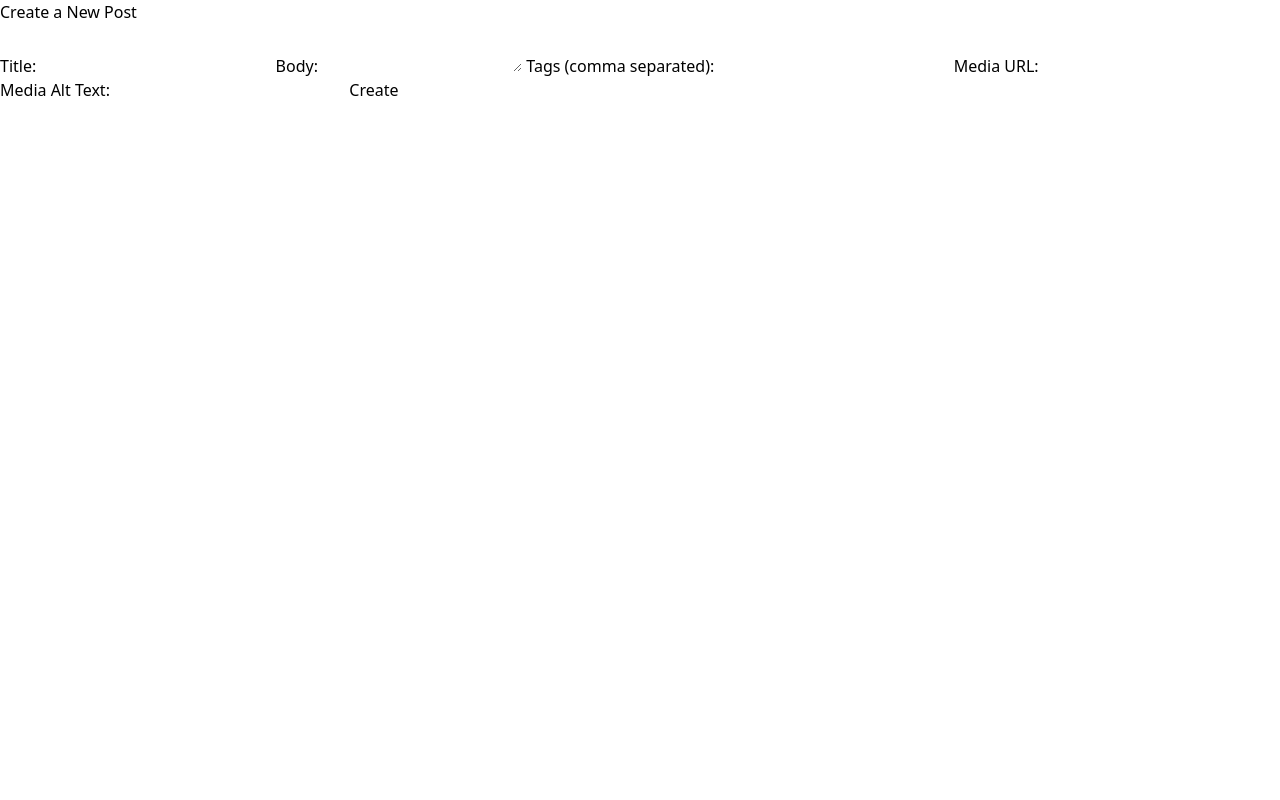
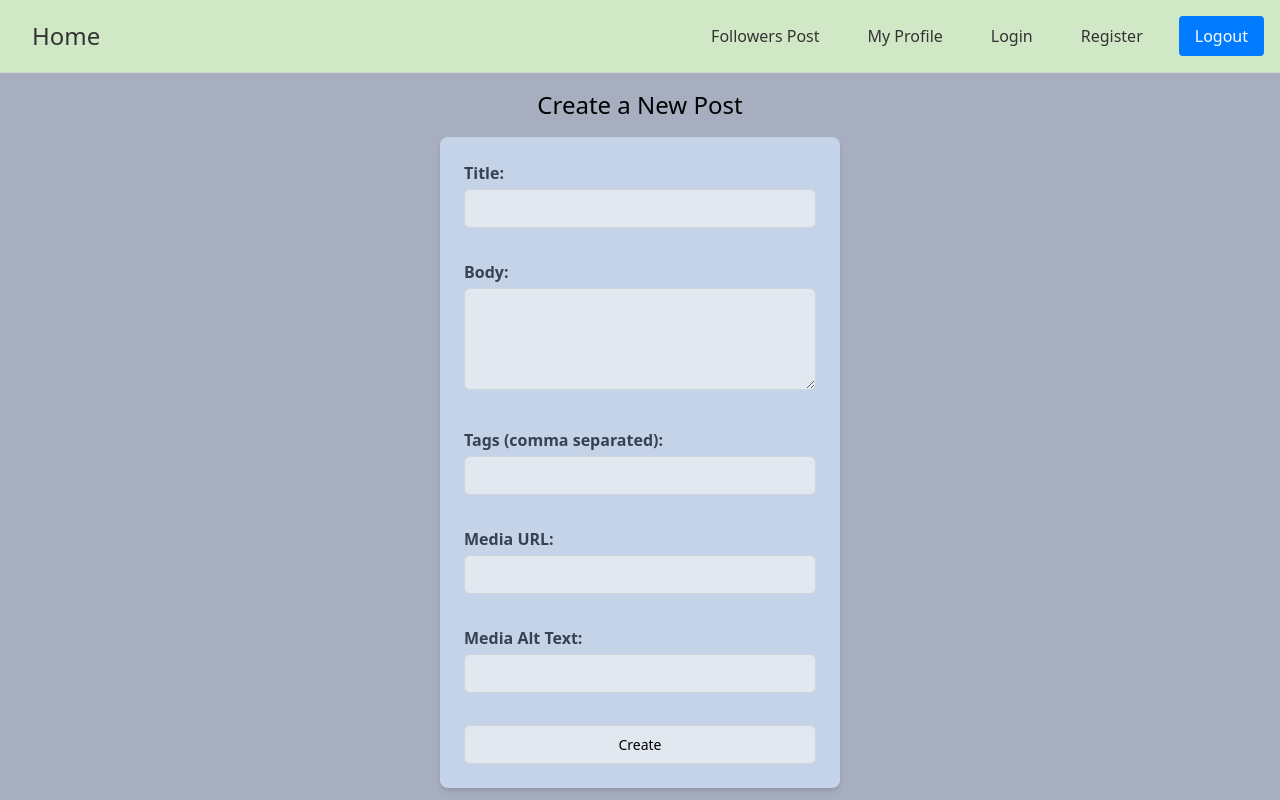
Before and after one commit to Ole12345678910/FCAJS2, a website with bundled scripts: page templates/posts/create.html in a window 1280 px wide. Built offline with nearby package versions, Linux system fonts and the light colour scheme.

Commit message:
added npm package

```diff
--- a/js/user/profile.js
+++ b/js/user/profile.js
@@ -166,7 +166,7 @@ function showEditForm(id, title, body, tags, mediaUrl, mediaAlt) {
             type="text"
             id="post-title-${id}"
             value="${title}"
-            class="edit-input bg-light-gray"
+            class="edit-input"
         >
     </div>
 
--- a/templates/auth/login.html
+++ b/templates/auth/login.html
@@ -5,7 +5,6 @@
     <meta name="viewport" content="width=device-width, initial-scale=1.0">
     <title>Login</title>
     <link rel="stylesheet" href="/dist/style.css">
-    <link rel="stylesheet" href="/css/style.css">
 </head>
 <body class="bg-grey-blue text-white center">
 
--- a/templates/posts/create.html
+++ b/templates/posts/create.html
@@ -3,29 +3,89 @@
 <head>
     <meta charset="UTF-8">
     <meta name="viewport" content="width=device-width, initial-scale=1.0">
-    <link rel="stylesheet" href="/css/style.css">
+    <link rel="stylesheet" href="/dist/style.css"/>
     <title>Create Post</title>
 </head>
-<body>
-    <h1>Create a New Post</h1>
-    <form id="createPostForm">
-        <label for="title">Title:</label>
-        <input type="text" id="title" required>
+<body class="bg-grey-blue">
+    <header class="header bg-light-green text-white p-4">
+        <a href="/index.html" class="text-2xl font-bold">Home</a>
 
-        <label for="body">Body:</label>
-        <textarea id="body"></textarea>
+        <!-- Hamburger Icon (Hidden on larger screens) -->
+        <div class="lg:hidden flex items-center">
+            <button id="hamburger-icon" class="text-white p-2">
+                <svg xmlns="http://www.w3.org/2000/svg" fill="none" viewBox="0 0 24 24" stroke="currentColor" class="w-6 h-6">
+                    <path stroke-linecap="round" stroke-linejoin="round" stroke-width="2" d="M4 6h16M4 12h16M4 18h16"></path>
+                </svg>
+            </button>
+        </div>
 
-        <label for="tags">Tags (comma separated):</label>
-        <input type="text" id="tags">
+        <!-- Navbar Links (Visible on larger screens) -->
+        <div class="hidden lg:flex space-x-6">
+            <a href="/templates/posts/postFollow.html" class="hover:bg-green-300 px-3 py-2 rounded">Followers Post</a>
+            <a href="/templates/user/profile.html" class="hover:bg-green-300 px-3 py-2 rounded">My Profile</a>
+            <a href="/templates/auth/login.html" class="hover:bg-green-300 px-3 py-2 rounded">Login</a>
+            <a href="/templates/auth/register.html" class="hover:bg-green-300 px-3 py-2 rounded">Register</a>
+            <button id="logoutButton" class="hover:bg-green-300 px-3 py-2 rounded">Logout</button>
+        </div>
 
-        <label for="mediaUrl">Media URL:</label>
-        <input type="text" id="mediaUrl">
+        <!-- Mobile Menu (Hidden by default) -->
+        <div id="mobile-menu" class="lg:hidden hidden bg-light-green text-white space-y-4 p-4 absolute top-16 left-0 w-full">
+            <a href="/templates/posts/postFollow.html" class="block px-3 py-2 rounded">Followers Post</a>
+            <a href="/templates/user/profile.html" class="block px-3 py-2 rounded">My Profile</a>
+            <a href="/templates/auth/login.html" class="block px-3 py-2 rounded">Login</a>
+            <a href="/templates/auth/register.html" class="block px-3 py-2 rounded">Register</a>
+            <button id="logoutButton" class="block px-3 py-2 rounded">Logout</button>
+        </div>
+    </header>
+    <h1 class="text-center p-4 text-2xl">Create a New Post</h1>
+    <div class="flex justify-center">
+        <form id="createPostForm" class="edit-post-form p-6 rounded-lg shadow-md space-y-4 max-w-[500px] min-w-[400px] mx-auto">
+            <!-- Title Input -->
+            <div>
+              <label for="title" class="block text-gray-700 font-semibold mb-1">Title:</label>
+              <input type="text" id="title" required
+                     class="edit-input">
+            </div>
 
-        <label for="mediaAlt">Media Alt Text:</label>
-        <input type="text" id="mediaAlt">
+            <!-- Body Textarea -->
+            <div>
+              <label for="body" class="block text-gray-700 font-semibold mb-1">Body:</label>
+              <textarea id="body" rows="4"
+                        class="edit-input"></textarea>
+            </div>
 
-        <button type="submit">Create</button>
-    </form>
+            <!-- Tags Input -->
+            <div>
+              <label for="tags" class="block text-gray-700 font-semibold mb-1">Tags (comma separated):</label>
+              <input type="text" id="tags"
+                     class="edit-input">
+            </div>
+
+            <!-- Media URL Input -->
+            <div>
+              <label for="mediaUrl" class="block text-gray-700 font-semibold mb-1">Media URL:</label>
+              <input type="text" id="mediaUrl"
+                     class="edit-input">
+            </div>
+
+            <!-- Media Alt Text Input -->
+            <div>
+              <label for="mediaAlt" class="block text-gray-700 font-semibold mb-1">Media Alt Text:</label>
+              <input type="text" id="mediaAlt"
+                     class="edit-input">
+            </div>
+
+            <!-- Submit Button -->
+            <div class="text-center">
+              <button type="submit"
+                      class="edit-input">
+                Create
+              </button>
+            </div>
+          </form>
+    </div>
+
+    <script defer type="module" src="/js/utils/utils.js"></script>
     <script defer type="module" src="/js/posts/create.js"></script>
 </body>
 </html>
--- a/templates/posts/details.html
+++ b/templates/posts/details.html
@@ -4,9 +4,7 @@
     <meta charset="UTF-8" />
     <meta name="viewport" content="width=device-width, initial-scale=1.0" />
     <title>Post Details</title>
-    <link rel="stylesheet" href="/css/style.css" />
     <script defer type="module" src="/js/posts/details.js" defer></script>
-    <!-- Importing details.js -->
     <link rel="stylesheet" href="/dist/style.css" />
   </head>
   <body class="bg-grey-blue">
@@ -16,72 +14,28 @@
         <!-- Hamburger Icon (Hidden on larger screens) -->
         <div class="lg:hidden flex items-center">
             <button id="hamburger-icon" class="text-white p-2">
-          <svg
-            xmlns="http://www.w3.org/2000/svg"
-            fill="none"
-            viewBox="0 0 24 24"
-            stroke="currentColor"
-            class="w-6 h-6"
-          >
-            <path
-              stroke-linecap="round"
-              stroke-linejoin="round"
-              stroke-width="2"
-              d="M4 6h16M4 12h16M4 18h16"
-            ></path>
+                <svg xmlns="http://www.w3.org/2000/svg" fill="none" viewBox="0 0 24 24" stroke="currentColor" class="w-6 h-6">
+                    <path stroke-linecap="round" stroke-linejoin="round" stroke-width="2" d="M4 6h16M4 12h16M4 18h16"></path>
                 </svg>
             </button>
         </div>
 
         <!-- Navbar Links (Visible on larger screens) -->
         <div class="hidden lg:flex space-x-6">
-        <a
-          href="/templates/posts/postFollow.html"
-          class="hover:bg-green-300 px-3 py-2 rounded"
-          >Followers Post</a
-        >
-        <a
-          href="/templates/user/profile.html"
-          class="hover:bg-green-300 px-3 py-2 rounded"
-          >My Profile</a
-        >
-        <a
-          href="/templates/auth/login.html"
-          class="hover:bg-green-300 px-3 py-2 rounded"
-          >Login</a
-        >
-        <a
-          href="/templates/auth/register.html"
-          class="hover:bg-green-300 px-3 py-2 rounded"
-          >Register</a
-        >
-        <button id="logoutButton" class="hover:bg-green-300 px-3 py-2 rounded">
-          Logout
-        </button>
+            <a href="/templates/posts/postFollow.html" class="hover:bg-green-300 px-3 py-2 rounded">Followers Post</a>
+            <a href="/templates/user/profile.html" class="hover:bg-green-300 px-3 py-2 rounded">My Profile</a>
+            <a href="/templates/auth/login.html" class="hover:bg-green-300 px-3 py-2 rounded">Login</a>
+            <a href="/templates/auth/register.html" class="hover:bg-green-300 px-3 py-2 rounded">Register</a>
+            <button id="logoutButton" class="hover:bg-green-300 px-3 py-2 rounded">Logout</button>
         </div>
 
         <!-- Mobile Menu (Hidden by default) -->
-      <div
-        id="mobile-menu"
-        class="lg:hidden hidden bg-light-green text-white space-y-4 p-4 absolute top-16 left-0 w-full"
-      >
-        <a
-          href="/templates/posts/postFollow.html"
-          class="block px-3 py-2 rounded"
-          >Followers Post</a
-        >
-        <a href="/templates/user/profile.html" class="block px-3 py-2 rounded"
-          >My Profile</a
-        >
-        <a href="/templates/auth/login.html" class="block px-3 py-2 rounded"
-          >Login</a
-        >
-        <a href="/templates/auth/register.html" class="block px-3 py-2 rounded"
-          >Register</a
-        >
-        <button id="logoutButton" class="block px-3 py-2 rounded">
-          Logout
-        </button>
+        <div id="mobile-menu" class="lg:hidden hidden bg-light-green text-white space-y-4 p-4 absolute top-16 left-0 w-full">
+            <a href="/templates/posts/postFollow.html" class="block px-3 py-2 rounded">Followers Post</a>
+            <a href="/templates/user/profile.html" class="block px-3 py-2 rounded">My Profile</a>
+            <a href="/templates/auth/login.html" class="block px-3 py-2 rounded">Login</a>
+            <a href="/templates/auth/register.html" class="block px-3 py-2 rounded">Register</a>
+            <button id="logoutButton" class="block px-3 py-2 rounded">Logout</button>
         </div>
     </header>
 
--- a/templates/posts/postFollow.html
+++ b/templates/posts/postFollow.html
@@ -3,7 +3,6 @@
 <head>
     <meta charset="UTF-8">
     <meta name="viewport" content="width=device-width, initial-scale=1.0">
-    <link rel="stylesheet" href="/css/style.css">
     <link rel="stylesheet" href="/dist/style.css">
     <title>Follower posts</title>
 </head>
--- a/templates/user/profile.html
+++ b/templates/user/profile.html
@@ -5,7 +5,6 @@
     <meta name="viewport" content="width=device-width, initial-scale=1.0" />
     <title>User Profile</title>
     <link rel="stylesheet" href="/dist/style.css" />
-    <link rel="stylesheet" href="/css/style.css" />
   </head>
   <body class="bg-grey-blue">
     <header class="header bg-light-green text-white p-4">
--- a/templates/user/user.html
+++ b/templates/user/user.html
@@ -5,7 +5,6 @@
     <meta name="viewport" content="width=device-width, initial-scale=1.0" />
     <title>User Details</title>
     <link rel="stylesheet" href="/dist/style.css" />
-    <link rel="stylesheet" href="/css/style.css" />
     <!-- Link to your CSS file -->
   </head>
   <body class="bg-grey-blue">
@@ -92,11 +91,11 @@
       </button>
     </div>
     <div class="flex justify-center w-full">
-      <div
-        class="center max-w-4xl w-full"
-        id="user-posts"
-      ></div>
-    </div>
+        <div
+          class="flex justify-center max-w-4xl w-full"
+          id="user-posts"
+        ></div>
+      </div>
     <script defer type="module" src="/js/user/user.js"></script>
     <script defer type="module" src="/js/utils/utils.js"></script>
   </body>
```
Also changed, not shown: templates/auth/register.html (+0 -2 lines), css/style.css (line endings or trailing spaces), dist/style.css. Lines whose indentation alone changed are shown as unchanged.
